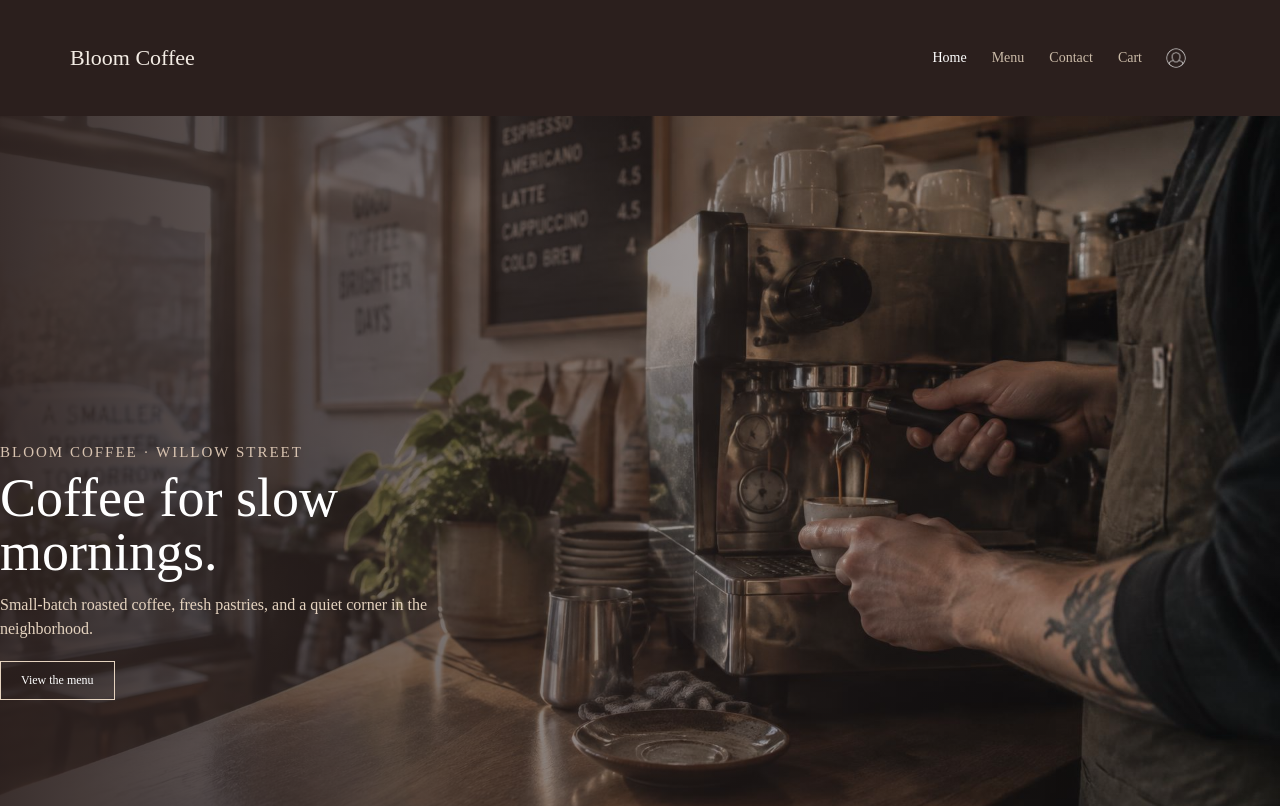
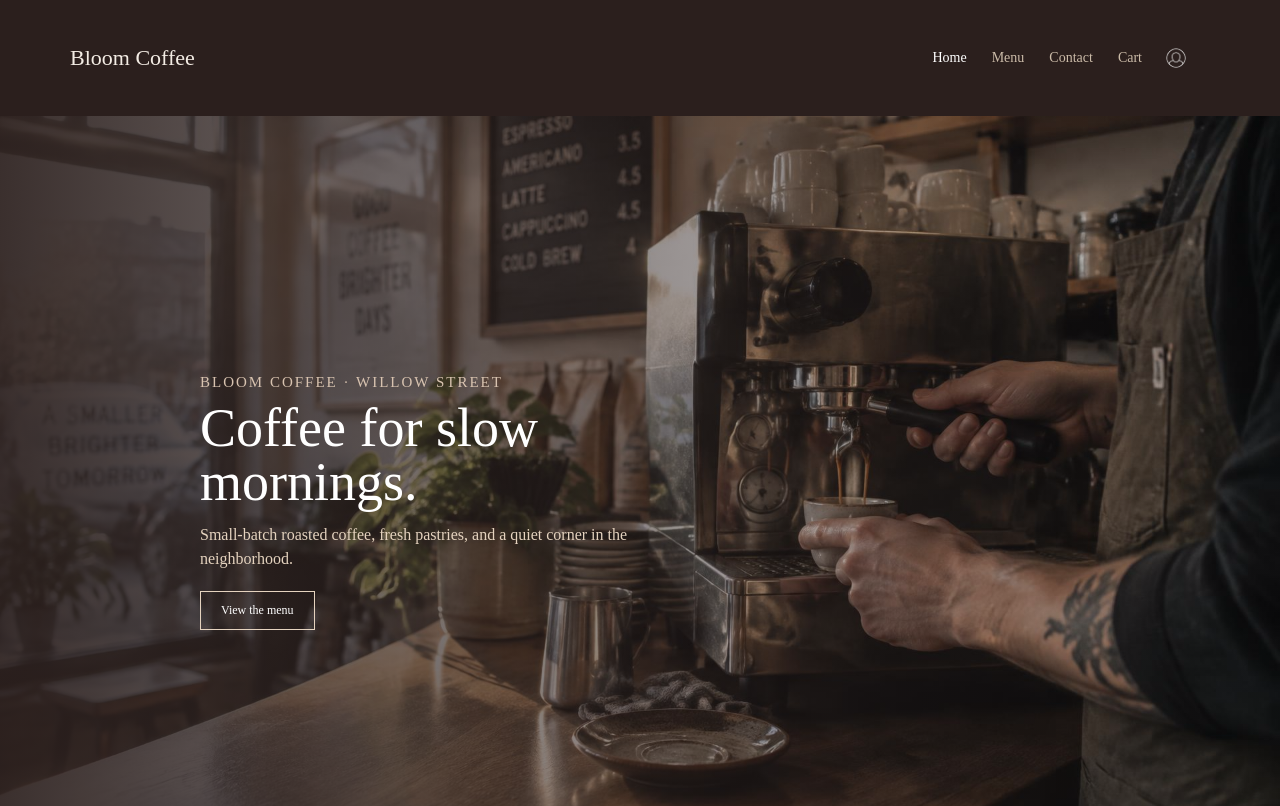
Before and after one commit to altynaikz777-oss/bloom_coffee, a plain HTML site: page frontend/home.html in a window 1280 px wide. Shown: the top 806 px of the page. Drawn offline with Linux system fonts and the light colour scheme.

Commit message:
fixed texts of homepage

```diff
--- a/frontend/style.css
+++ b/frontend/style.css
@@ -46,25 +46,25 @@ body {
 .modal-close:hover {
   color: #241510;
 }
-.btnLogIn{
+.btnLogIn {
   background-color: #241918;
   color: #b8a795;
   border: 2px solid #241918;
   padding: 10px;
   border-radius: 10px;
 }
-.btnLogIn:hover{
+.btnLogIn:hover {
   color: #3b2b27;
   background-color: transparent;
 }
-.btnRegister{
+.btnRegister {
   background-color: #241918;
   color: #b8a795;
   border: 2px solid #241918;
   padding: 10px;
   border-radius: 10px;
 }
-.btnRegister:hover{
+.btnRegister:hover {
   color: #3b2b27;
   background-color: transparent;
 }
@@ -93,7 +93,6 @@ body {
 
 .tab-btn:hover {
   color: #241510;
-
 }
 
 .modal-form {
@@ -101,7 +100,6 @@ body {
   flex-direction: column;
   gap: 0.9rem;
 }
-
 
 .modal-form label {
   font-size: 0.85rem;
@@ -124,7 +122,6 @@ body {
 .modal-form[hidden] {
   display: none;
 }
-
 
 header {
   display: flex;
@@ -156,7 +153,6 @@ nav a:hover {
   color: #ffffff;
 }
 
-
 footer {
   display: flex;
   justify-content: space-between;
@@ -182,7 +178,6 @@ footer a {
   text-decoration: none;
   display: block;
 }
-
 
 .hero {
   position: relative;
@@ -210,7 +205,8 @@ footer a {
 
 .hero-content {
   position: relative;
-  top: -120px;
+  left: 200px;
+  top: -190px;
   max-width: 500px;
   color: #ffffff;
 }
@@ -399,7 +395,6 @@ footer a {
   border-radius: 20px;
   overflow: hidden;
 }
-
 
 .card img {
   width: 100%;
@@ -778,7 +773,6 @@ footer a {
   padding: clamp(32px, 6vw, 76px);
   background: var(--admin-paper);
   color: var(--admin-ink);
-
 }
 
 .admin-form-panel > div {
@@ -853,10 +847,9 @@ footer a {
   background: var(--admin-ink);
 }
 
-
 .admin-submit:hover:not(:disabled) {
   background: #49352e;
-  }
+}
 
 .admin-submit:focus-visible {
   outline: 2px solid var(--admin-ink);
```
